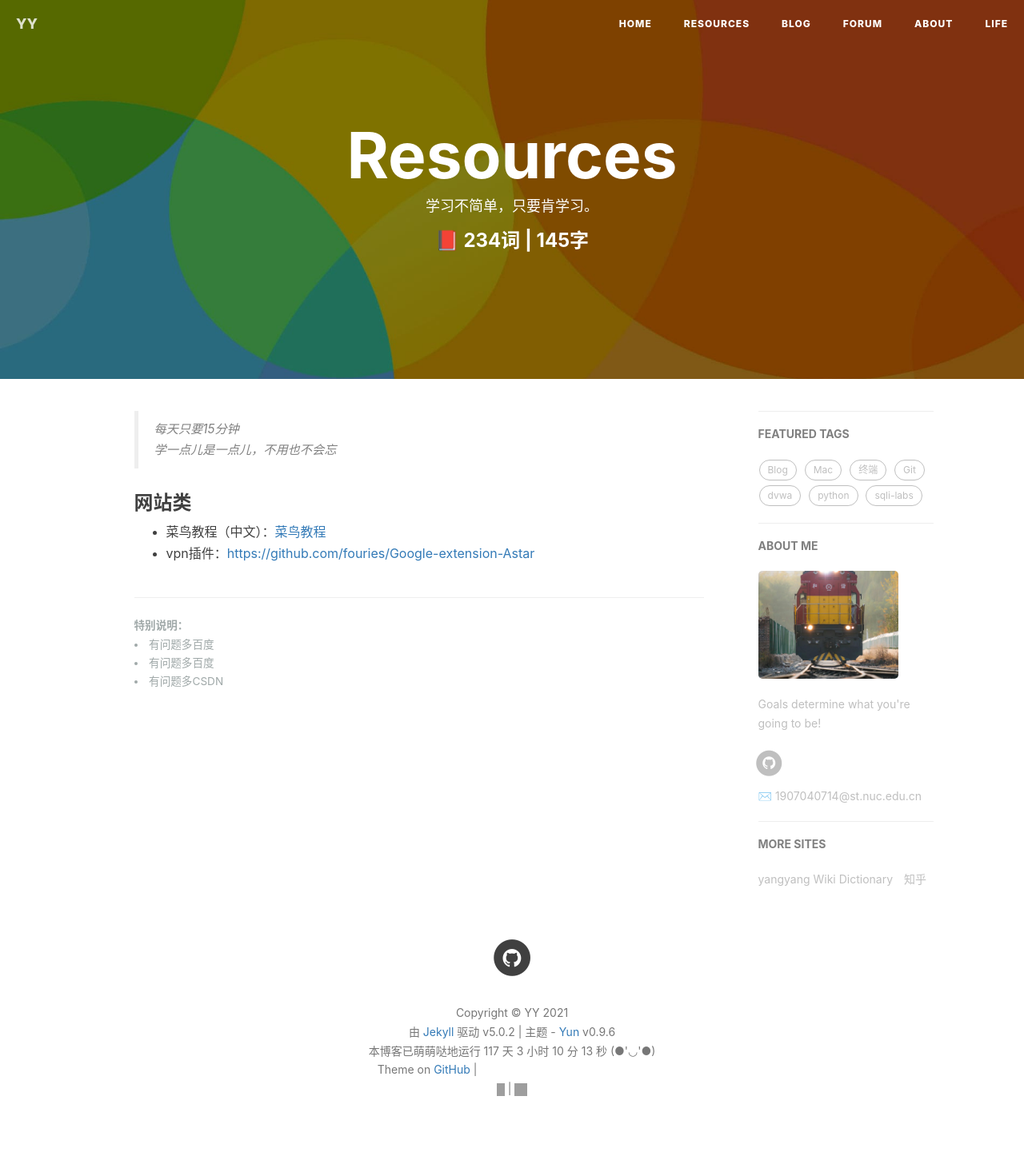
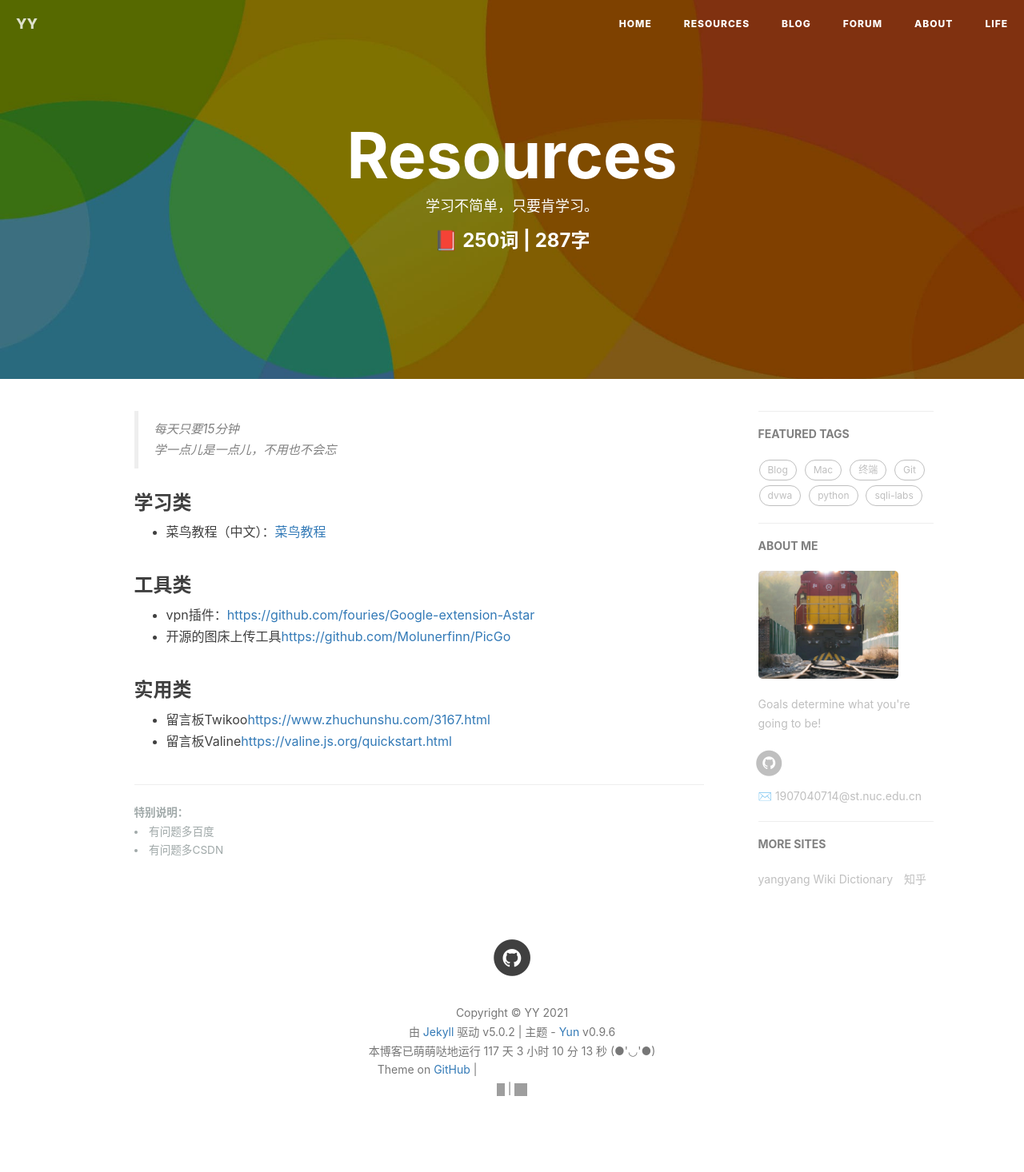
Before and after one commit to yangyang-linux/yangyang-linux.github.io, a Jekyll site: the page built from 1-resources.html, in a window 1280 px wide. Shown: the whole page at 80% size. Built offline with Jekyll 4.4.1, drawn with Linux system fonts in a browser that asks for light colours; nearby versions of some CDN libraries; comment, search, counter and statistics services are not loaded; grey boxes are pictures that could not be loaded.

Commit message:
Update 1-resources.html

```diff
--- a/1-resources.html
+++ b/1-resources.html
@@ -19,18 +19,26 @@ header-img: "img/post-bg-miui6.jpg"
     学一点儿是一点儿，不用也不会忘</p></blockquote>
     <p></p>
 
-<h3 id="toc_3">网站类</h3>
-
+<h3 id="toc_3">学习类</h3>
 <ul>
-<li>菜鸟教程（中文）：<a href="https://www.runoob.com/html/html-tutorial.html">菜鸟教程</a></li>
-<li>vpn插件：<a href="https://github.com/fouries/Google-extension-Astar">https://github.com/fouries/Google-extension-Astar</a></li>
+	<li>菜鸟教程（中文）：<a href="https://www.runoob.com/html/html-tutorial.html">菜鸟教程</a></li>
+</ul>
+<h3 id="toc_4">工具类</h3>
+<ul>
+	<li>vpn插件：<a href="https://github.com/fouries/Google-extension-Astar">https://github.com/fouries/Google-extension-Astar</a></li>
+	<li>开源的图床上传工具<a href="https://github.com/Molunerfinn/PicGo">https://github.com/Molunerfinn/PicGo</a></li>
+</ul>
+<h3 id="toc_5">实用类</h3>
+<ul>
+	<li>留言板Twikoo<a href="https://www.zhuchunshu.com/3167.html">https://www.zhuchunshu.com/3167.html</a></li>
+	<li>留言板Valine<a href="https://valine.js.org/quickstart.html">https://valine.js.org/quickstart.html</a></li>
 </ul>
 
+<!--横线分隔符-->
 <hr>
-
+<!-- -->
 <small> <font color="a0a9a9">
 <b>特别说明：</b>
-<li>有问题多百度</li>
 <li>有问题多百度</li>
 <li>有问题多CSDN</li>
 </font>
```
